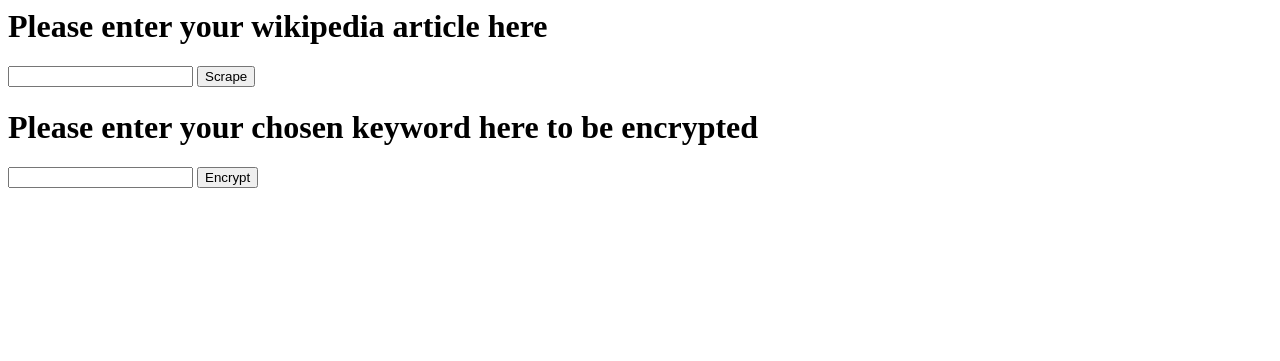
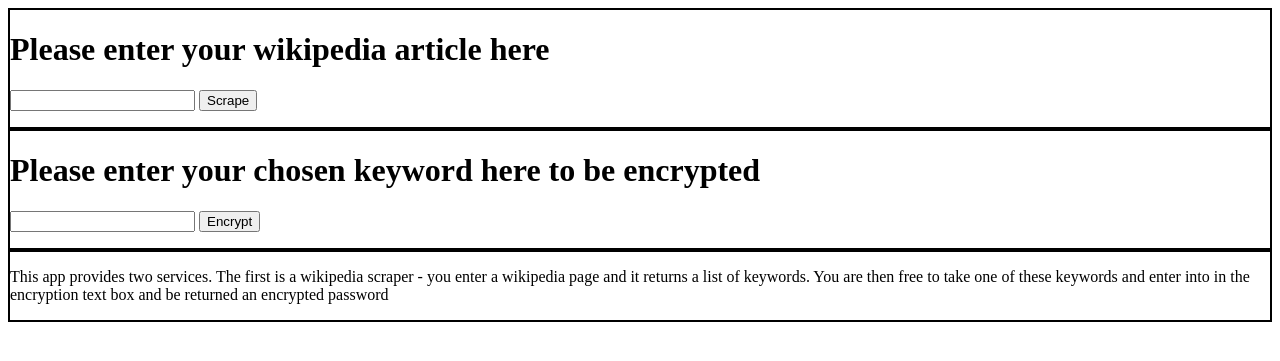
Before and after one commit to CDaudish/scrapertest, a Flask app: page / in a window 1280 px wide. Shown: the top 361 px of the page. Run offline with Flask 2, Linux system fonts and the light colour scheme.

Commit message:
Update hello.html

```diff
--- a/templates/hello.html
+++ b/templates/hello.html
@@ -3,17 +3,26 @@
         <title>Wikipedia Scraper and Password Generator</title>
     </head>
     <body>
+        <div style="border:solid black; border-width:2px;">
             <form method="POST">
                 <h1>Please enter your wikipedia article here</h1>
                 <input name="text">
                 <input type="submit" name="submit_button" value="Scrape">
             </form>
+        </div>
 
+        <div style="border:solid black; border-width:2px;">
             <form method="POST">
                 <h1>Please enter your chosen keyword here to be encrypted</h1>
                 <input name="encrypt_text">
                 <input type="submit" name="submit_button" value="Encrypt">
+            </form>
+        </div>
 
-        </form>
+        <div style="border:solid black; border-width:2px;">
+            <p>This app provides two services. The first is a wikipedia scraper - you enter a wikipedia page and it returns a list of keywords. You
+                are then free to take one of these keywords and enter into in the encryption text box and be returned an encrypted password
+            </p>
+        </div>
     </body>
 </html>
```
Lines whose indentation alone changed are shown as unchanged.
